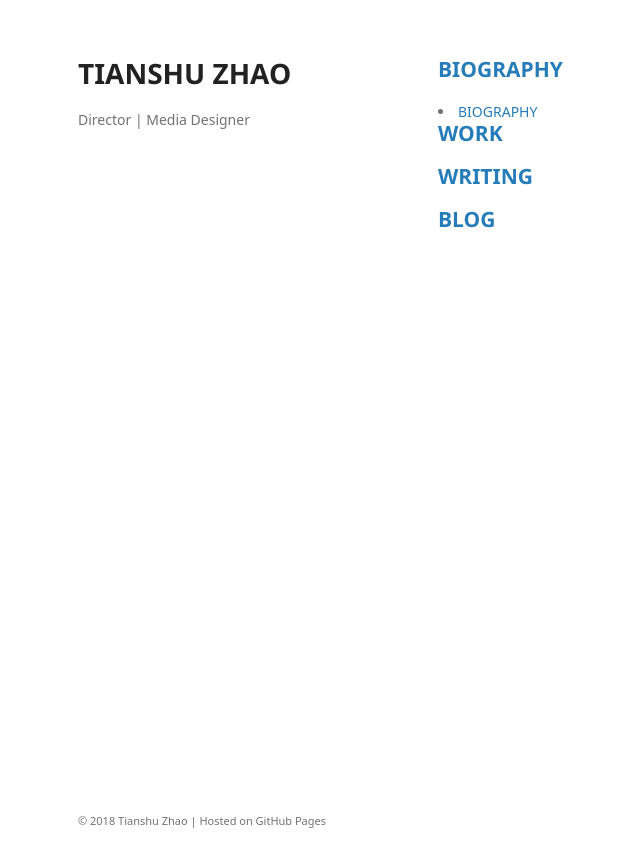
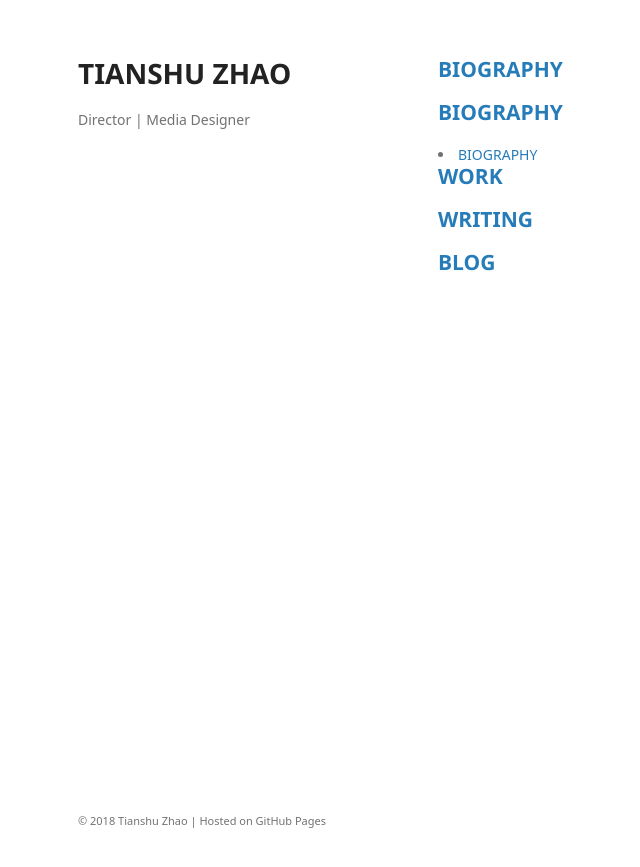
Before and after one commit to tianshu-z/tianshu-z.github.io, a Jekyll site: the page built from index.md, in a window 1280 px wide. Shown: the top 867 px of the page, without its empty margins (132-772 px from the left). Built offline with Jekyll 4.4.1, drawn with Linux system fonts in a browser that asks for light colours; some web fonts are replaced; our own code applies the rules of GitHub Pages for plain Markdown files.

Commit message:
Update index.md

```diff
--- a/index.md
+++ b/index.md
@@ -1,4 +1,7 @@
 ## [BIOGRAPHY](https://tianshu-z.github.io/BIOGRAPHY/)
+
+
+## [BIOGRAPHY](biography.html)
 
 
 <li><a href="biography.html">BIOGRAPHY</a></li>
```
